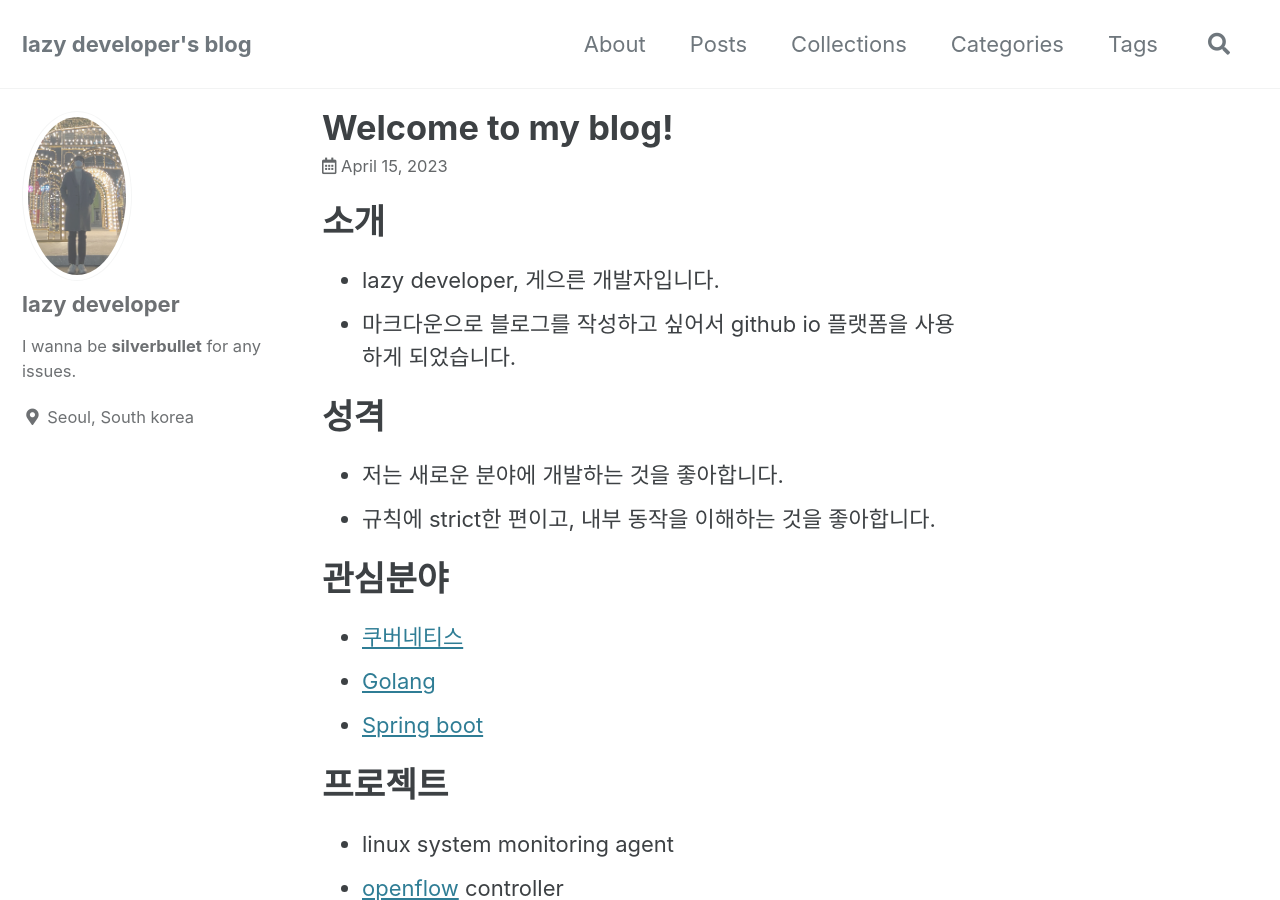
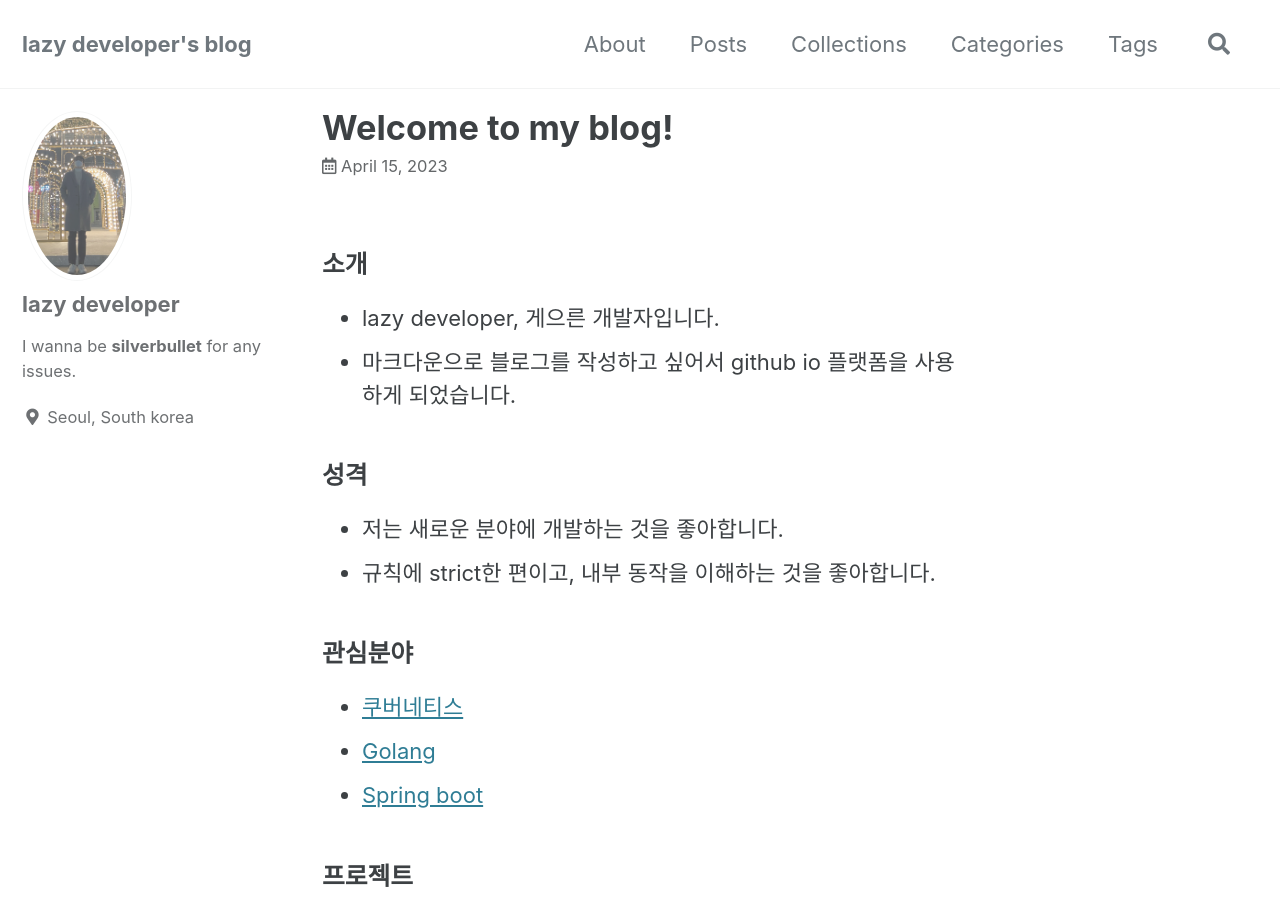
Before and after one commit to silverbullet49/silverbullet49.github.io, a Jekyll site: the page built from _posts/2023-04-15-welcome.md, in a window 1280 px wide and 900 px high. Built offline with Jekyll 4.4.1, drawn with Linux system fonts in a browser that asks for light colours; cached includes are drawn as plain includes.

```diff
--- a/_posts/2023-04-15-welcome.md
+++ b/_posts/2023-04-15-welcome.md
@@ -5,20 +5,20 @@ categories:
 tags:
   - 개발
 ---
-# 소개
+### 소개
 - lazy developer, 게으른 개발자입니다.
 - 마크다운으로 블로그를 작성하고 싶어서 github io 플랫폼을 사용하게 되었습니다.
 
-# 성격
+### 성격
 - 저는 새로운 분야에 개발하는 것을 좋아합니다.
 - 규칙에 strict한 편이고, 내부 동작을 이해하는 것을 좋아합니다.
 
-# 관심분야
+### 관심분야
 - [쿠버네티스](https://github.com/kubernetes/kubernetes)
 - [Golang](https://github.com/golang/go)
 - [Spring boot](https://github.com/spring-projects/spring-boot)
 
-# 프로젝트
+### 프로젝트
 - linux system monitoring agent
 - [openflow](https://github.com/mininet/openflow) controller
 - [onos](https://github.com/opennetworkinglab/onos)
```
